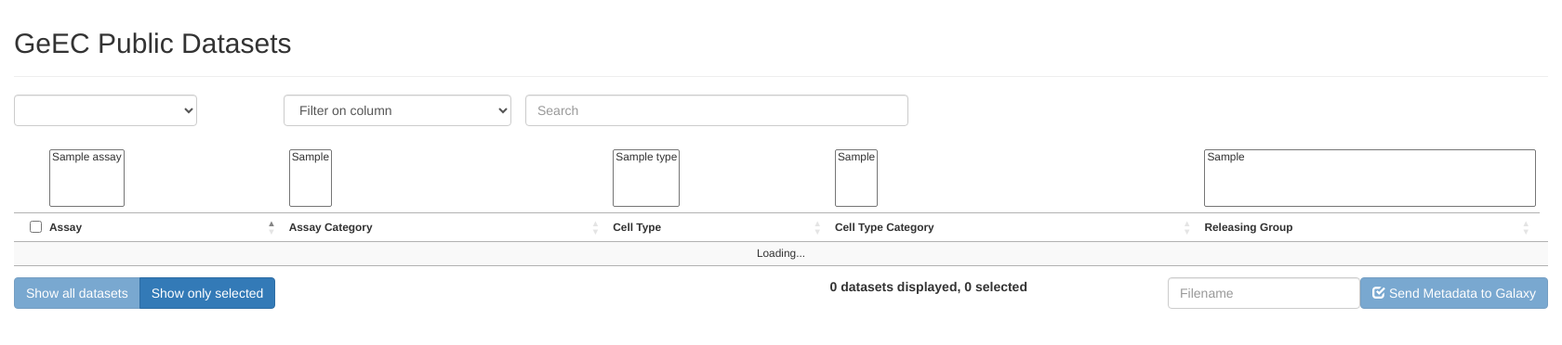
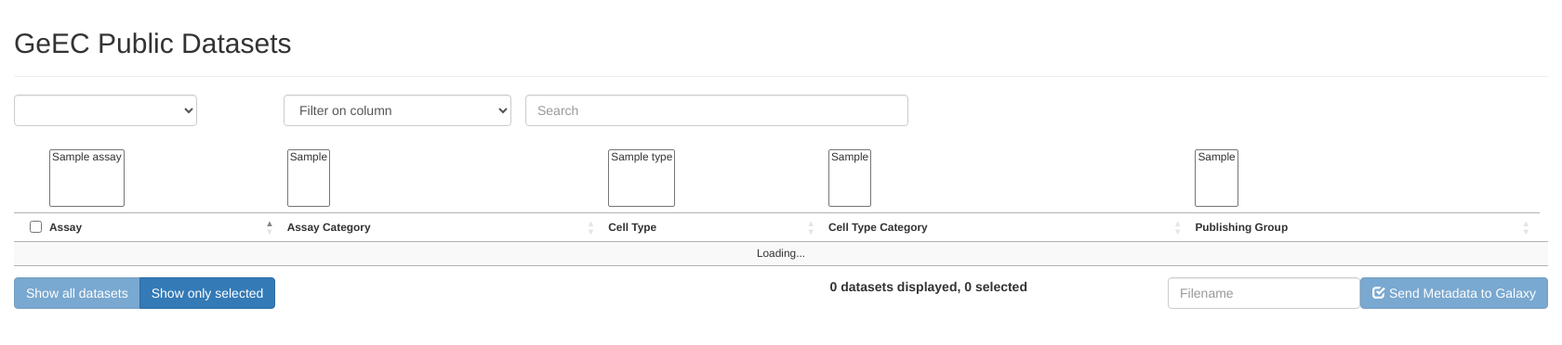
Before and after one commit to laperlej/geec_web, a Django app: template apps/table/templates/table/table.html in a window 1680 px wide. Shown: the top 372 px of the page at 93% size. Run offline with Django 3.2, Linux system fonts and the light colour scheme; the template is opened without the code that fills it: most values are stand-ins (such as "Sample title", 1, 10 or a date in 2020); lists and menus that the app fills with data are empty; some libraries are stand-ins or nearby versions.

Commit message:
relgroup renamed publishing group

```diff
--- a/apps/table/static/table/table.js
+++ b/apps/table/static/table/table.js
@@ -304,7 +304,7 @@ $(document).ready(function() {
   }
 
   //column selectors
-  column_selectors = ['#assay-select', '#assay-cat-select', '#cell-type-select', '#cell-type-cat-select', '#rel-group-select'];
+  column_selectors = ['#assay-select', '#assay-cat-select', '#cell-type-select', '#cell-type-cat-select', '#pub-group-select'];
 
   //handle column selectors
   $('#assay-select').on('change', function() {
@@ -327,7 +327,7 @@ $(document).ready(function() {
     main_table.draw();
     updateShownCount();
   });
-  $('#rel-group-select').on('change', function() {
+  $('#pub-group-select').on('change', function() {
     handleSelectionChange(5);
     main_table.draw();
     updateShownCount();
--- a/apps/table/templates/table/table.html
+++ b/apps/table/templates/table/table.html
@@ -38,7 +38,7 @@
         <option value="2">Assay Category</option>
         <option value="3">Cell Type</option>
         <option value="4">Cell Type Category</option>
-        <option value="5">Releasing Group</option>
+        <option value="5">Publishing Group</option>
         <option value="6">File Name</option>
         <option value="7">Institution</option>
       </select>
@@ -93,9 +93,9 @@
                 </select>
               </th>
               <th>
-                <select class="select2" id="rel-group-select" placeholder="Releasing Group" multiple="multiple">
-                  {% for rel_group in publishing_group %}
-                    <option value="{{rel_group}}">{{rel_group}}</option>
+                <select class="select2" id="pub-group-select" placeholder="Publishing Group" multiple="multiple">
+                  {% for pub_group in publishing_group %}
+                    <option value="{{pub_group}}">{{pub_group}}</option>
                   {% endfor %}
                 </select>
               </th>
@@ -106,7 +106,7 @@
               <th>Assay Category</th>
               <th>Cell Type</th>
               <th>Cell Type Category</th>
-              <th>Releasing Group</th>
+              <th>Publishing Group</th>
               <th>File Name</th>
               <th>Institution</th>
               <th></th>
```
Also changed, not shown: 1 other file.
